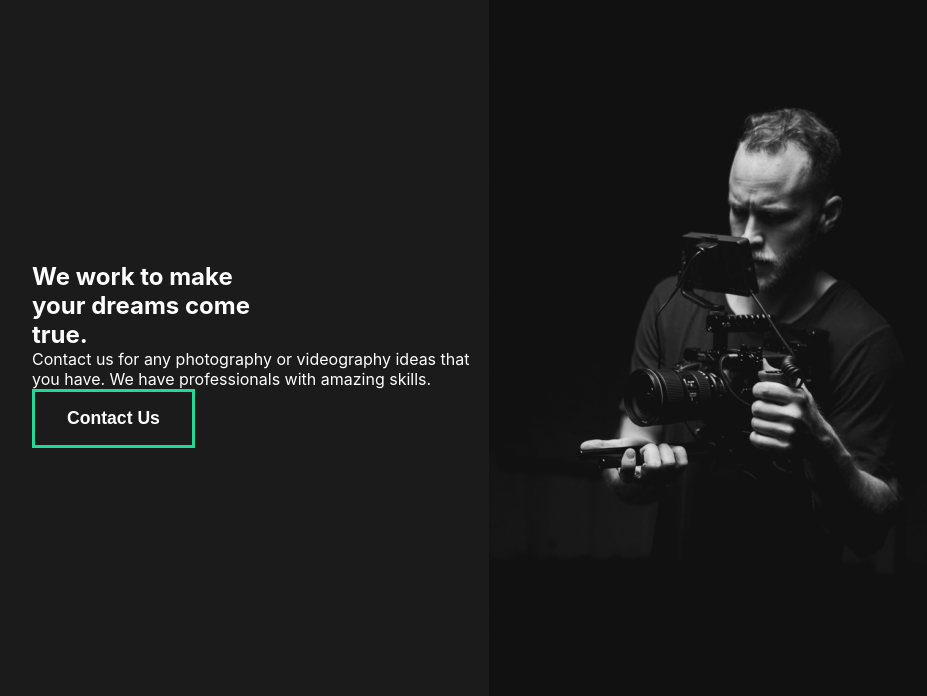
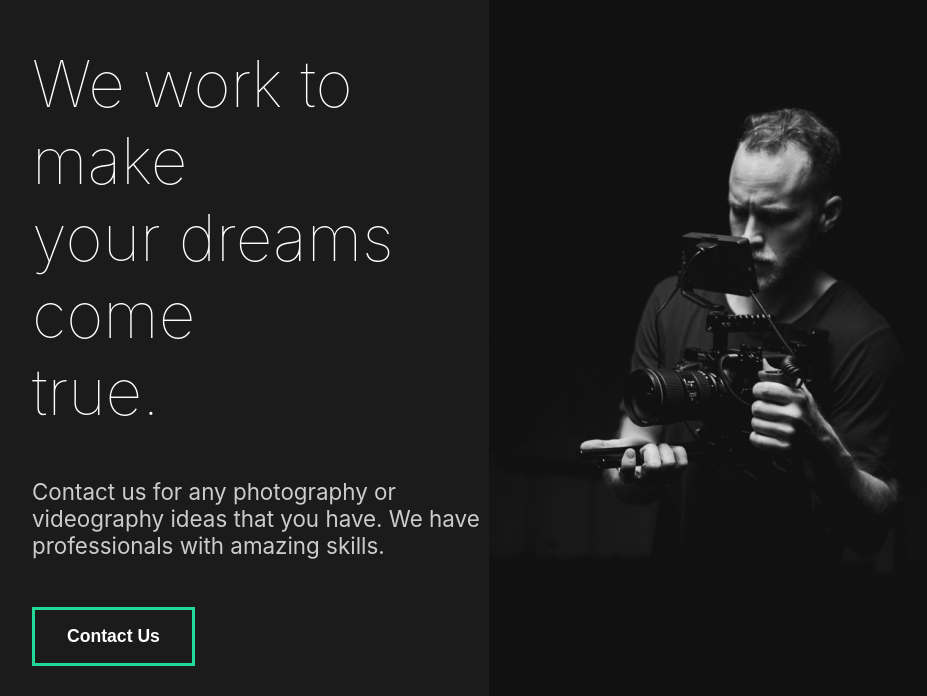
Before and after one commit to sujoyduttajad/Capture-Portfolio, a React (Create React App) app: page / in a window 1280 px wide. Shown: the part 104-800 px from the top of the page, without its empty margins (128-1055 px from the left). Built offline with nearby package versions, Linux system fonts and the light colour scheme.

Commit message:
Update GlobalStyles.js

```diff
--- a/src/components/GlobalStyles.js
+++ b/src/components/GlobalStyles.js
@@ -1,5 +1,4 @@
 import { createGlobalStyle } from "styled-components";
-
 
 const GlobalStyles = createGlobalStyle`
     *{
@@ -24,6 +23,18 @@ const GlobalStyles = createGlobalStyle`
             color: white;
         }
     }
+    h2 {
+        font-weight: lighter;
+        font-size: 4rem;
+    }
+    h3 {
+        color: white;
+    }
+    p {
+        padding: 3rem 0rem;
+        color: #ccc;
+        font-size: 1.4rem;
+    }
 `;
 
 export default GlobalStyles;
```
